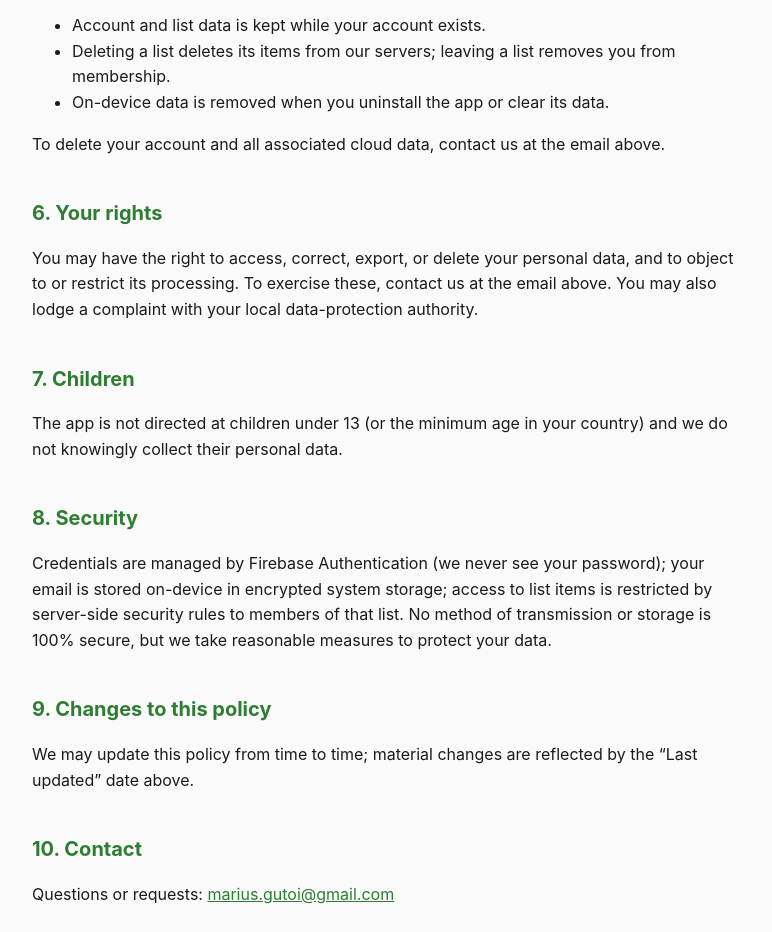
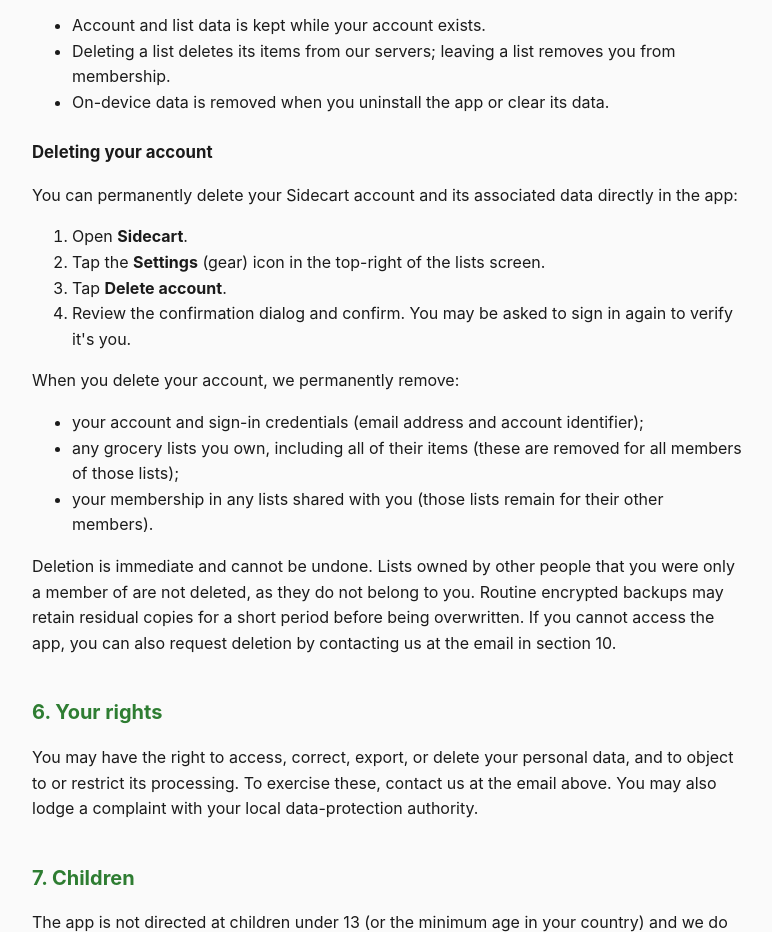
Before and after one commit to gutoim/sidecart-privacy, a plain HTML site: page index.html in a window 1280 px wide. Shown: the part 2165-3097 px from the top of the page, without its empty margins (252-1024 px from the left). Drawn offline with Linux system fonts and the light colour scheme.

Commit message:
Document in-app account deletion (Play Data Safety requirement)

```diff
--- a/index.html
+++ b/index.html
@@ -103,7 +103,24 @@ service secure and working. We do not process data for marketing.</p>
   <li>Deleting a list deletes its items from our servers; leaving a list removes you from membership.</li>
   <li>On-device data is removed when you uninstall the app or clear its data.</li>
 </ul>
-<p>To delete your account and all associated cloud data, contact us at the email above.</p>
+<h3 id="delete-account">Deleting your account</h3>
+<p>You can permanently delete your Sidecart account and its associated data directly in the app:</p>
+<ol>
+  <li>Open <strong>Sidecart</strong>.</li>
+  <li>Tap the <strong>Settings</strong> (gear) icon in the top-right of the lists screen.</li>
+  <li>Tap <strong>Delete account</strong>.</li>
+  <li>Review the confirmation dialog and confirm. You may be asked to sign in again to verify it's you.</li>
+</ol>
+<p>When you delete your account, we permanently remove:</p>
+<ul>
+  <li>your account and sign-in credentials (email address and account identifier);</li>
+  <li>any grocery lists you own, including all of their items (these are removed for all members of those lists);</li>
+  <li>your membership in any lists shared with you (those lists remain for their other members).</li>
+</ul>
+<p>Deletion is immediate and cannot be undone. Lists owned by other people that you were only a
+member of are not deleted, as they do not belong to you. Routine encrypted backups may retain
+residual copies for a short period before being overwritten. If you cannot access the app, you can
+also request deletion by contacting us at the email in section&nbsp;10.</p>
 
 <h2>6. Your rights</h2>
 <p>You may have the right to access, correct, export, or delete your personal data, and to object
```
